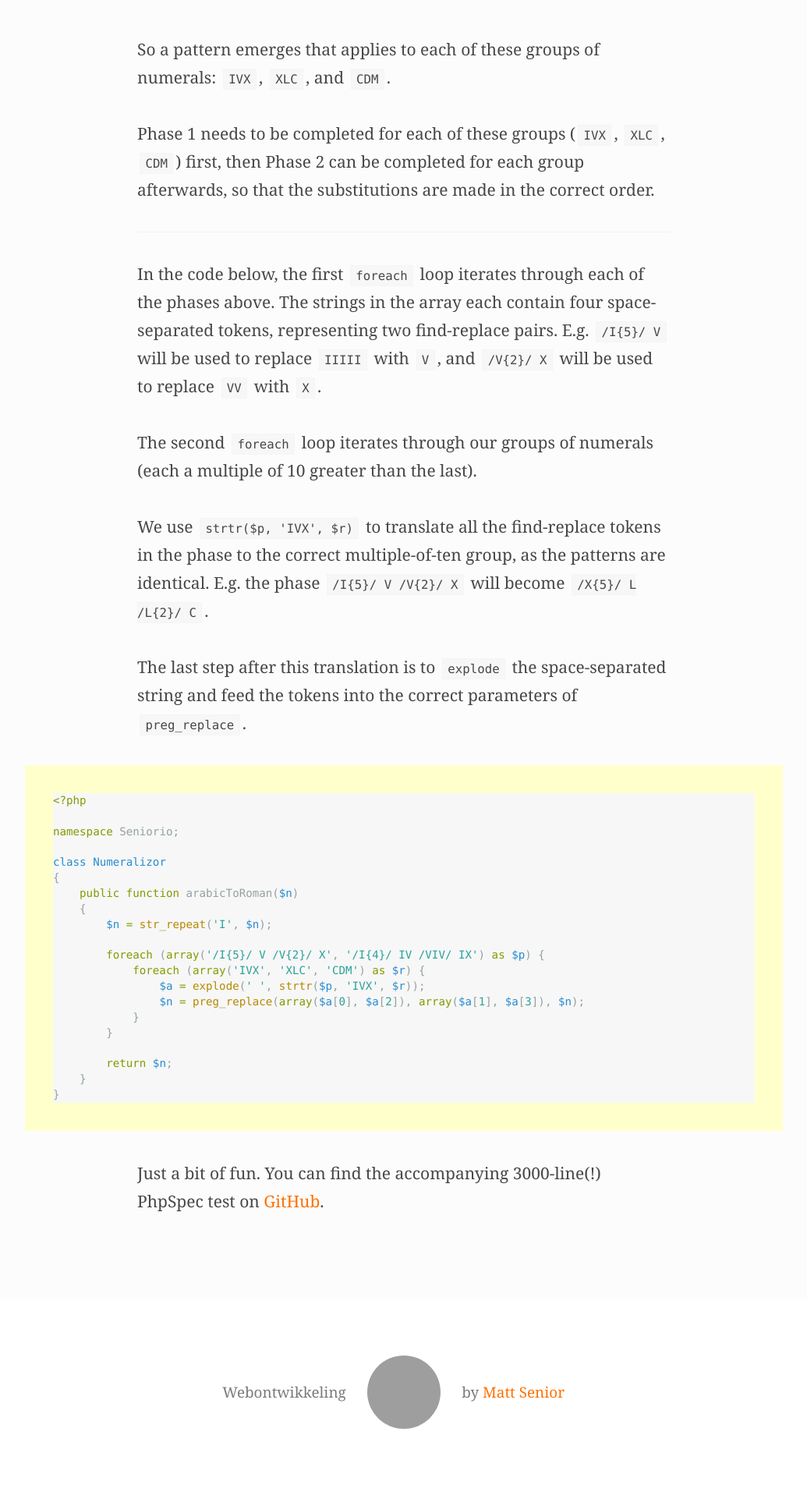
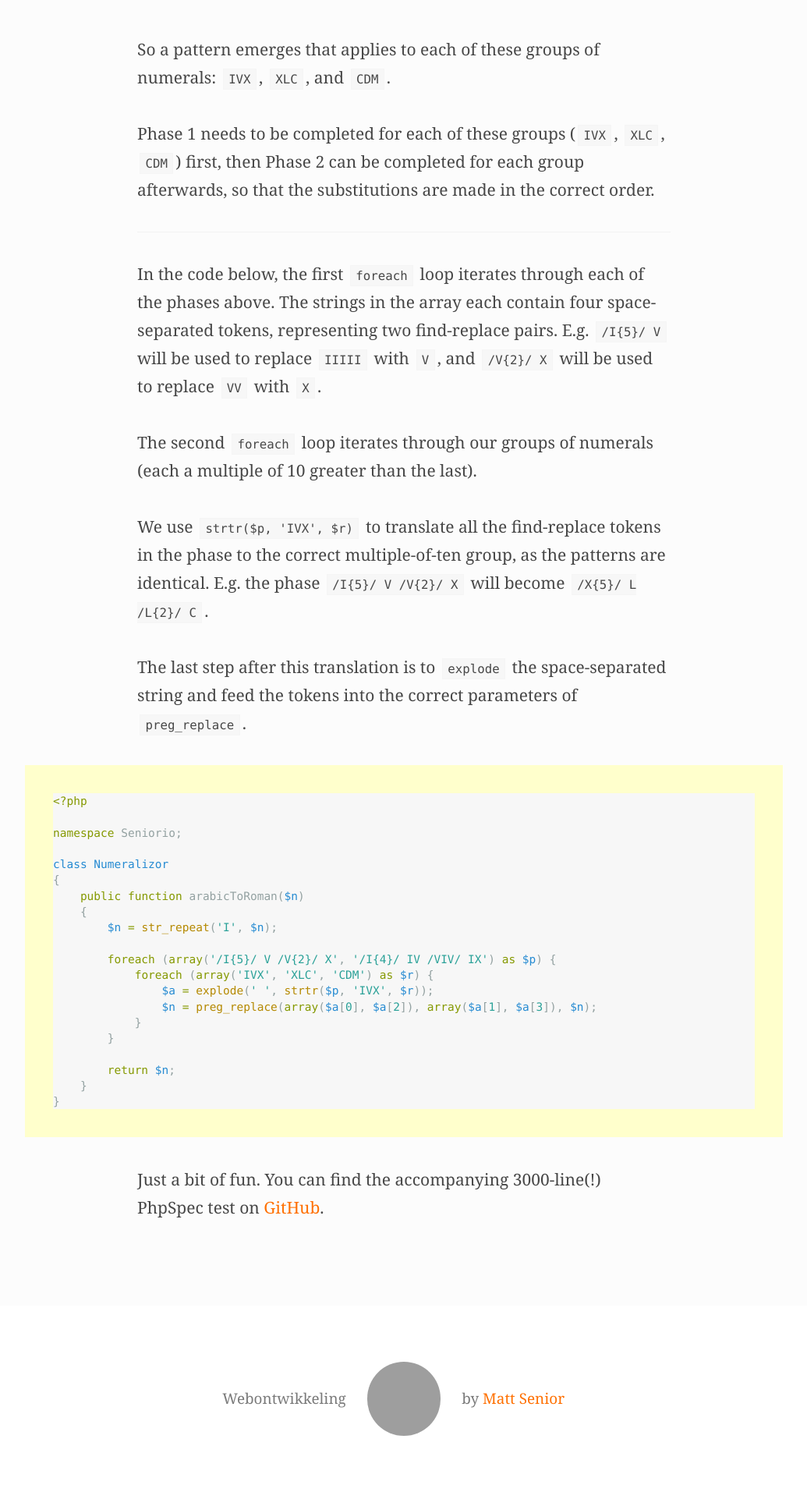
Before and after one commit to mattsenior/mattsenior.com, a Jekyll site: the page built from _posts/2013-08-11-arabic-to-roman-numerals-conversion-with-PHP-and-regex.markdown, in a window 1280 px wide. Shown: the part 2004-3917 px from the top of the page at 78% size, without its empty margins (122-1157 px from the left). Built offline with Jekyll 4.4.1, drawn with Linux system fonts in a browser that asks for light colours; some web fonts are replaced; Markdown is read by kramdown in place of the engine named in the settings; grey boxes are pictures that could not be loaded.

Commit message:
Update code styles

```diff
--- a/css/ui/_typography.scss
+++ b/css/ui/_typography.scss
@@ -80,16 +80,17 @@
     @extend .islet;
     background-color: darken($colour-background, 3%);
     line-height: 1.4;
-    font-size: 0.9em;
+    font-size: 0.92em;
 
     @include respond-min-width(28 * $base-spacing-unit) {
-        padding:$base-spacing-unit;
+        padding: $base-spacing-unit;
         margin-left: -4 * $base-spacing-unit;
         margin-right: -4 * $base-spacing-unit;
     }
 
     code {
         display: block;
+        white-space: pre;
     }
 }
 
```
Also changed, not shown: css/style.min.css.
